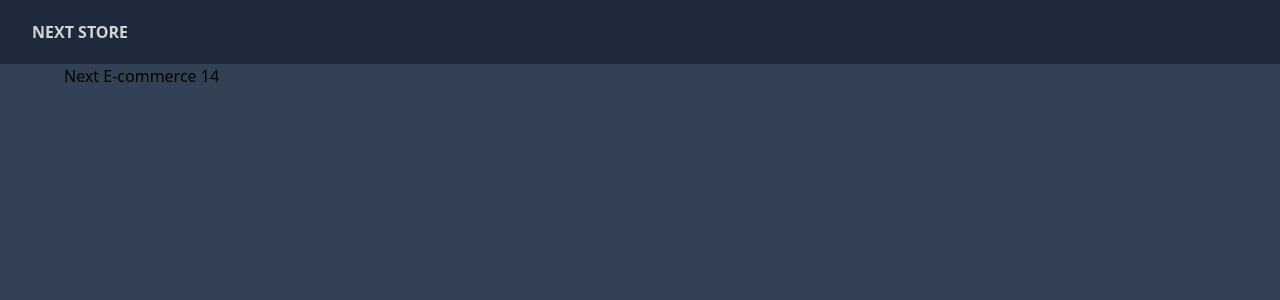
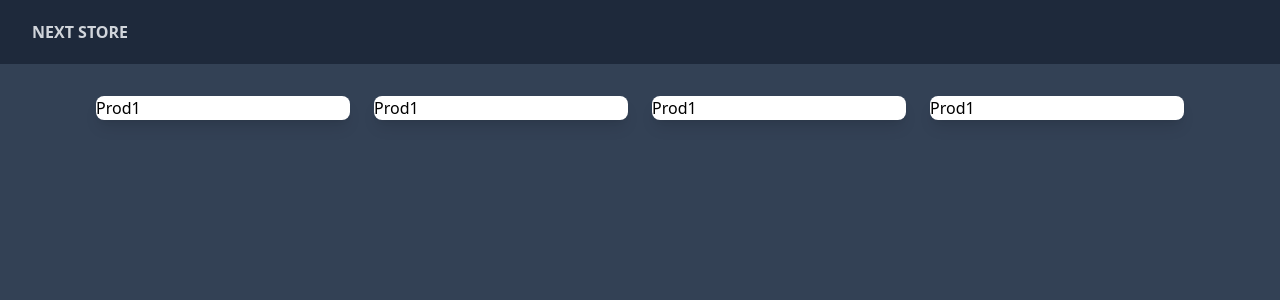
Before and after one commit to CarlosHeKj/next-commerce, a Next.js app: page / in a window 1280 px wide. Shown: the top 300 px of the page. Built offline with nearby package versions, Linux system fonts and the light colour scheme.

Commit message:
Listagem de produtos parte 1

```diff
--- a/src/app/page.tsx
+++ b/src/app/page.tsx
@@ -2,7 +2,27 @@
 
 export default function Home() {
   return (
-    <div>
-      <h1>Next E-commerce 14</h1>
+    <div className="max-w-7xl mx-auto pt-8 px-8 xl:px-0;">
+      <div className="grid grid-cols-1 sm:grid-cols-2 md:grid-cols-3 lg:grid-cols-4 gap-10 xl:gap-6 "
+      >
+        <div className="bg-white rounded-lg shadow-lg overflow-hidden"
+        >
+          Prod1
+        </div>
+        <div className="bg-white rounded-lg shadow-lg overflow-hidden"
+        >
+          Prod1
+        </div>
+        <div className="bg-white rounded-lg shadow-lg overflow-hidden"
+        >
+          Prod1
+        </div>
+        <div className="bg-white rounded-lg shadow-lg overflow-hidden"
+        >
+          Prod1
+        </div>
+
+      </div>
+
     </div>);
 }
```
